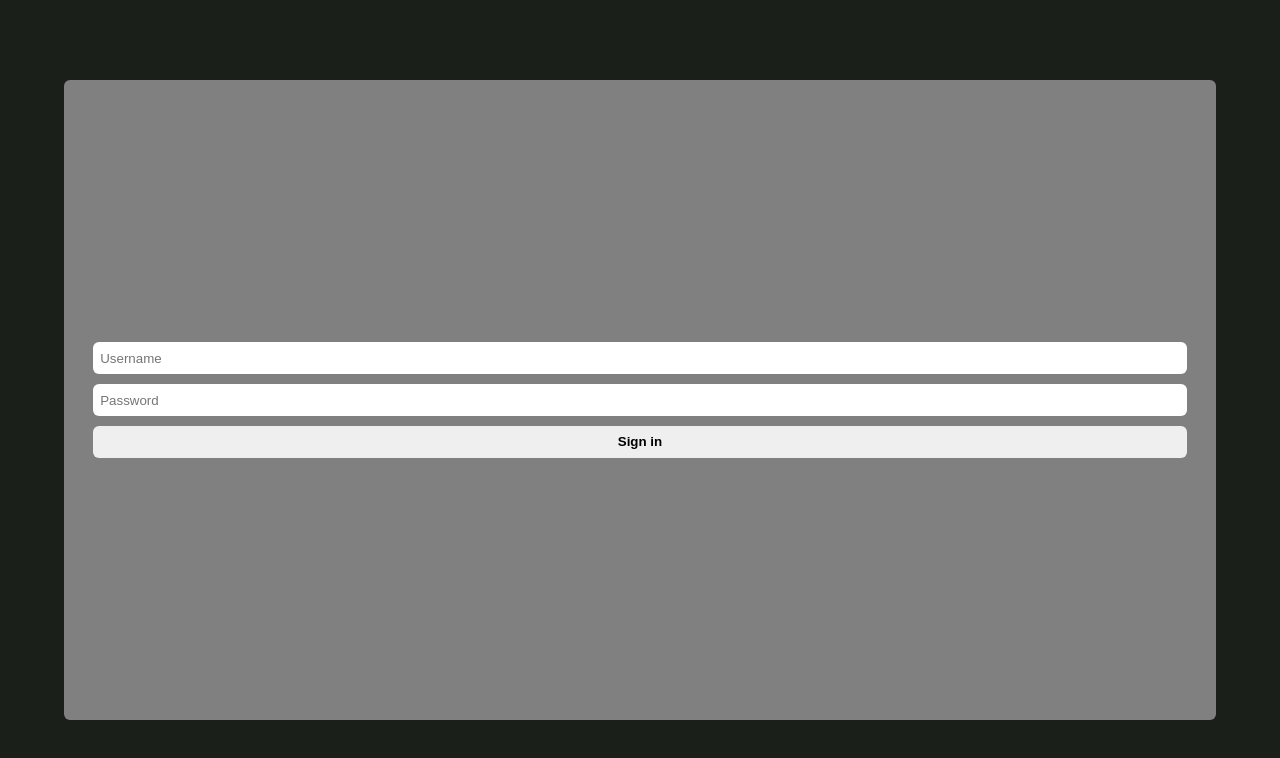
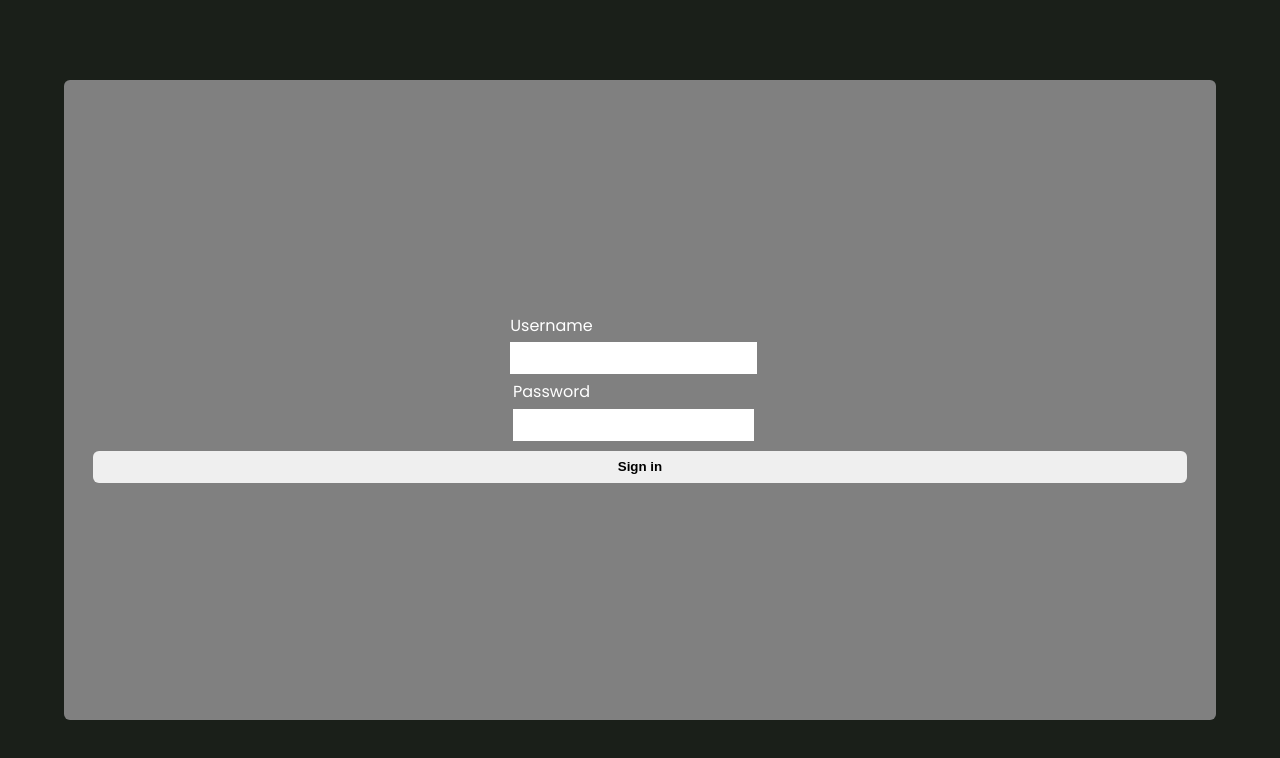
Before and after one commit to UanBaito/todo-app, a React (Vite) app in the folder todo-client/: page /login in a window 1280 px wide. Shown: the top 758 px of the page. Built offline with nearby package versions, Linux system fonts and the light colour scheme.

Commit message:
update login page to have a more clear form

```diff
--- a/todo-client/src/Login.tsx
+++ b/todo-client/src/Login.tsx
@@ -5,10 +5,10 @@ import { useNavigate } from "react-router-dom";
 
 export default function Login() {
   const [credentials, setCredentials] = useState({
-    name: "",
-    pwd: "",
+    username: "",
+    password: "",
   });
-  const navigate = useNavigate()
+  const navigate = useNavigate();
 
   const loginMutation = useMutation({
     mutationFn: async () => {
@@ -19,8 +19,8 @@ export default function Login() {
         },
         credentials: "include",
         body: JSON.stringify({
-          name: credentials.name,
-          pwd: credentials.pwd,
+          name: credentials.username,
+          pwd: credentials.password,
         }),
       });
       if (!res.ok) {
@@ -30,8 +30,8 @@ export default function Login() {
       return result;
     },
     onSuccess: () => {
-      navigate("/dashboard")
-    }
+      navigate("/dashboard");
+    },
   });
 
   function handleChange(e: React.ChangeEvent<HTMLInputElement>) {
@@ -42,6 +42,7 @@ export default function Login() {
   }
 
   return (
+    <main>
       <div className={styles.container}>
         <form
           onSubmit={(e) => {
@@ -50,22 +51,30 @@ export default function Login() {
           }}
           className={styles.form}
         >
+          <section>
+            <label htmlFor="username">Username</label>
             <input
-          name="name"
-          type="text"
-          placeholder="  Username"
-          value={credentials.name}
+              id="username"
+              name="username"
+              value={credentials.username}
+              autoComplete="username"
               onChange={handleChange}
             />
+          </section>
+          <section>
+            <label htmlFor="password">Password</label>
             <input
-          name="pwd"
+              id="password"
+              name="password"
               type="password"
-          placeholder="  Password"
-          value={credentials.pwd}
+              autoComplete="current-password"
+              value={credentials.password}
               onChange={handleChange}
             />
+          </section>
           <button>Sign in</button>
         </form>
       </div>
+    </main>
   );
 }
--- a/todo-client/src/components/TodosContainer.tsx
+++ b/todo-client/src/components/TodosContainer.tsx
@@ -31,8 +31,8 @@ export default function TodosContainer() {
 
   return (
     <section>
+      <RemoveCompletedTodos existsCompleted={existsCompleted} />
       <AddTodo />
-      <RemoveCompletedTodos existsCompleted={existsCompleted} />
       {todoListQuery.isLoading
         ? null
         : todoListQuery.isError
```
Lines whose indentation alone changed are shown as unchanged.
